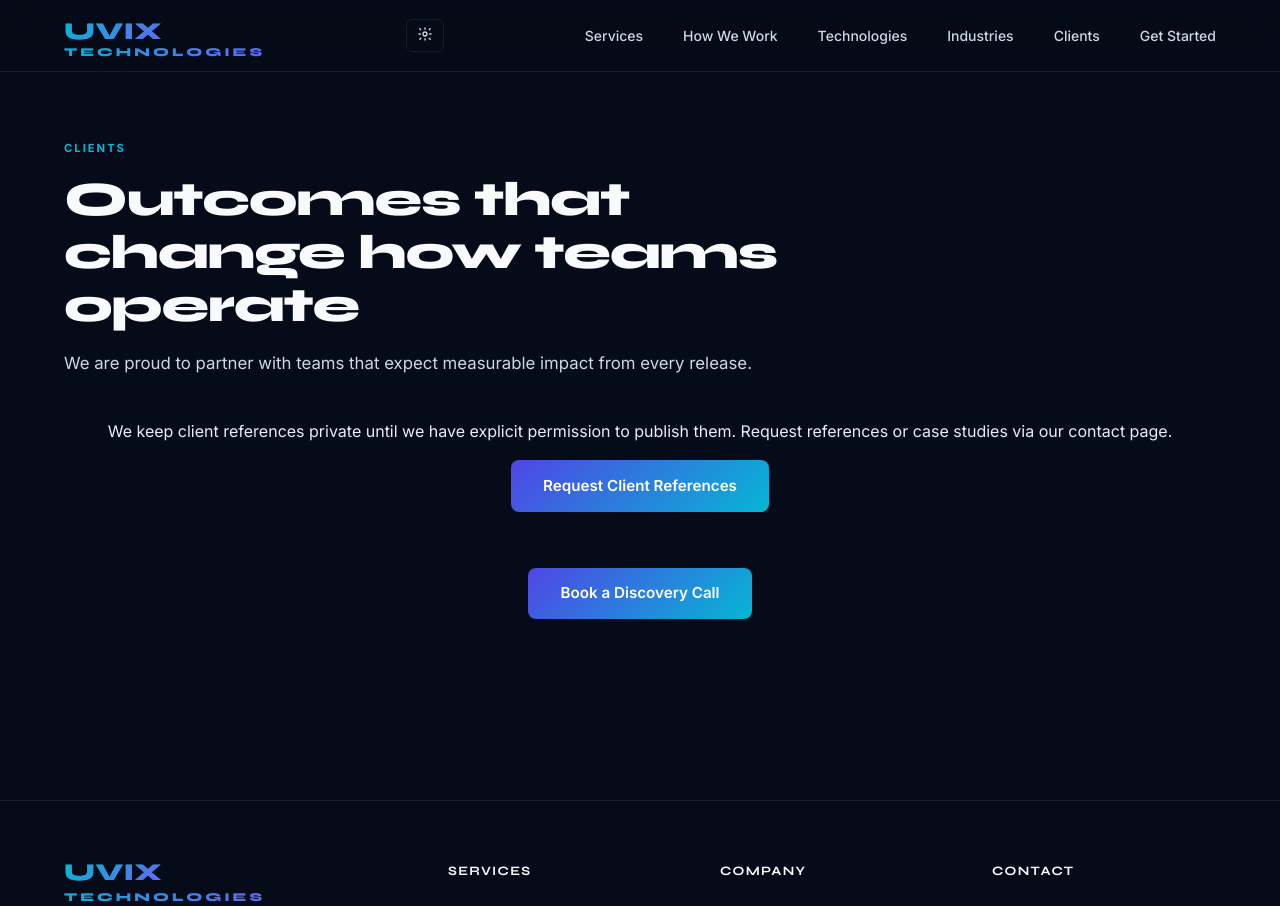
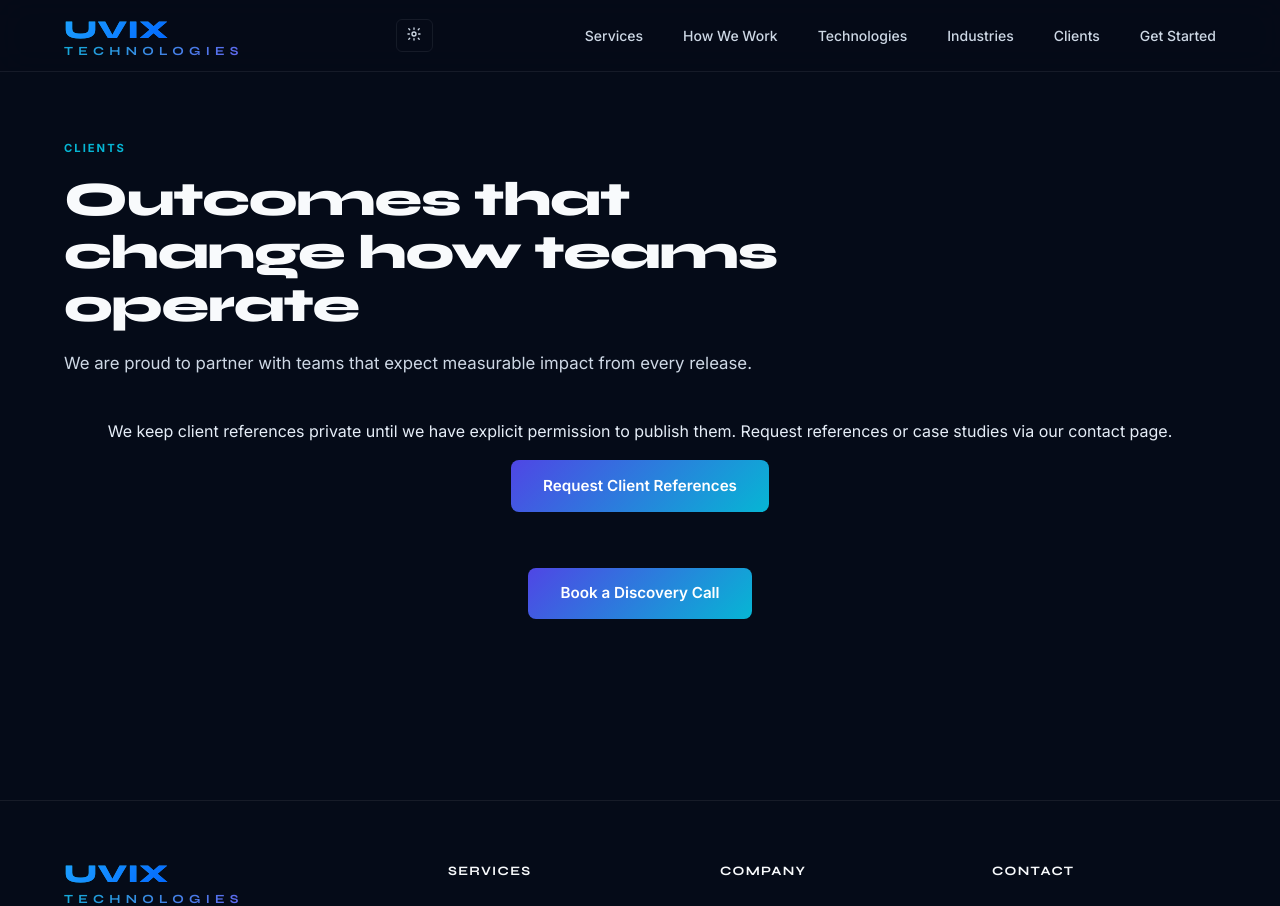
Before and after one commit to nitishbhardwajid-beep/Uvix, a Next.js app: page /clients in a window 1280 px wide. Shown: the top 906 px of the page. Built offline with nearby package versions, Linux system fonts and the light colour scheme.

Commit message:
Brand: import fonts and apply Oxanium/Montserrat/SpaceGrotesk styles; use brand gradient for UVIX and tracked TECHNOLOGIES

```diff
--- a/app/globals.css
+++ b/app/globals.css
@@ -15,6 +15,10 @@
   --placeholder: rgba(255,255,255,0.6);
   --focus-outline: rgba(99,102,241,0.25);
 }
+
+/* Import brand fonts: Montserrat, Oxanium, Space Grotesk */
+@import url('https://fonts.googleapis.com/css2?family=Montserrat:wght@400;600;700;800;900&family=Oxanium:wght@600;700;800&family=Space+Grotesk:wght@400;600&display=swap');
+
 
   /* Light theme overrides (white mode) */
   .theme-light {
@@ -111,20 +115,20 @@ nav { flex-wrap: nowrap; }
   -webkit-background-clip: text; -webkit-text-fill-color: transparent; text-decoration: none;
 }
 /* Simple text logo used as a safe fallback when image assets fail in deployment */
-.site-logo-text { font-family: var(--font-syne); display: inline-flex; flex-direction: column; gap: 2px; align-items: flex-start; line-height: 1; }
-.site-logo-main { font-weight: 900; font-size: 1.6rem; color: transparent; background: linear-gradient(135deg, var(--cyan), var(--indigo-l)); -webkit-background-clip: text; background-clip: text; }
-.site-logo-sub { display: block; font-size: .6rem; font-weight: 800; letter-spacing: .26em; color: var(--slate); margin-top: 0; text-transform: uppercase; }
+.site-logo-text { font-family: 'Montserrat', var(--font-syne), sans-serif; display: inline-flex; flex-direction: column; gap: 2px; align-items: flex-start; line-height: 1; }
+.site-logo-main { font-family: 'Oxanium', 'Montserrat', var(--font-syne), sans-serif; font-weight: 800; font-size: 1.8rem; color: transparent; background: linear-gradient(135deg, #1EA1FF 0%, #0066FF 100%); -webkit-background-clip: text; background-clip: text; text-transform: uppercase; letter-spacing: -0.02em; }
+.site-logo-sub { display: block; font-family: 'Space Grotesk', 'Montserrat', var(--font-syne), sans-serif; font-size: .7rem; font-weight: 700; letter-spacing: .42em; color: var(--slate); margin-top: 0; text-transform: uppercase; }
 .site-logo-tag { font-size: .78rem; font-weight: 600; color: var(--slate); font-style: italic; margin-top: 2px; }
-.footer-logo-text { font-family: var(--font-syne); font-weight: 800; font-size: 1.05rem; color: var(--white); display: flex; flex-direction: column; gap: 6px; align-items: flex-start; }
+.footer-logo-text { font-family: 'Montserrat', var(--font-syne), sans-serif; font-weight: 800; font-size: 1.05rem; color: var(--white); display: flex; flex-direction: column; gap: 6px; align-items: flex-start; }
 
 /* Header compact uppercase logo */
-.site-logo-header { font-size: 1.5rem; letter-spacing: 0.02em; background: linear-gradient(135deg, var(--cyan), var(--indigo-l)); -webkit-background-clip: text; color: transparent; }
-.site-logo-header-sub { font-size: .75rem; color: var(--slate); -webkit-text-fill-color: unset; }
+.site-logo-header { font-size: 1.6rem; letter-spacing: 0.02em; background: linear-gradient(135deg, #1EA1FF 0%, #0066FF 100%); -webkit-background-clip: text; color: transparent; }
+.site-logo-header-sub { font-size: .78rem; color: var(--slate); -webkit-text-fill-color: unset; }
 
 /* Footer large stretched logo */
-.footer-logo-main { font-family: var(--font-syne); font-weight: 900; font-size: 6.2rem; line-height: 0.88; text-transform: uppercase; color: transparent; background: linear-gradient(135deg, #0ea5d7, #4f46e5); -webkit-background-clip: text; transform-origin: left center; transform: scaleX(1.22); letter-spacing: -0.02em; }
-.footer-logo-sub { font-family: var(--font-syne); font-weight: 900; font-size: 1.9rem; letter-spacing: .36em; text-transform: uppercase; color: var(--slate); margin-top: 8px; }
-.footer-logo-tag { display: flex; align-items: center; gap: 1rem; color: var(--slate); font-style: italic; font-weight: 700; font-size: 1.05rem; margin-top: 10px; }
+.footer-logo-main { font-family: 'Oxanium', 'Montserrat', var(--font-syne), sans-serif; font-weight: 800; font-size: 5.2rem; line-height: 0.92; text-transform: uppercase; color: transparent; background: linear-gradient(135deg, #1EA1FF 0%, #0066FF 100%); -webkit-background-clip: text; transform-origin: left center; letter-spacing: -0.02em; }
+.footer-logo-sub { font-family: 'Space Grotesk', 'Montserrat', var(--font-syne), sans-serif; font-weight: 700; font-size: 1.45rem; letter-spacing: .42em; text-transform: uppercase; color: var(--slate); margin-top: 6px; }
+.footer-logo-tag { display: flex; align-items: center; gap: 1rem; color: var(--slate); font-style: italic; font-weight: 600; font-size: 0.96rem; margin-top: 8px; }
 .footer-logo-tag::before, .footer-logo-tag::after { content: ""; height: 3px; flex: 1; background: linear-gradient(90deg, transparent, #0ea5d7, transparent); border-radius: 2px; }
 
 @media (max-width: 1100px) {
```
